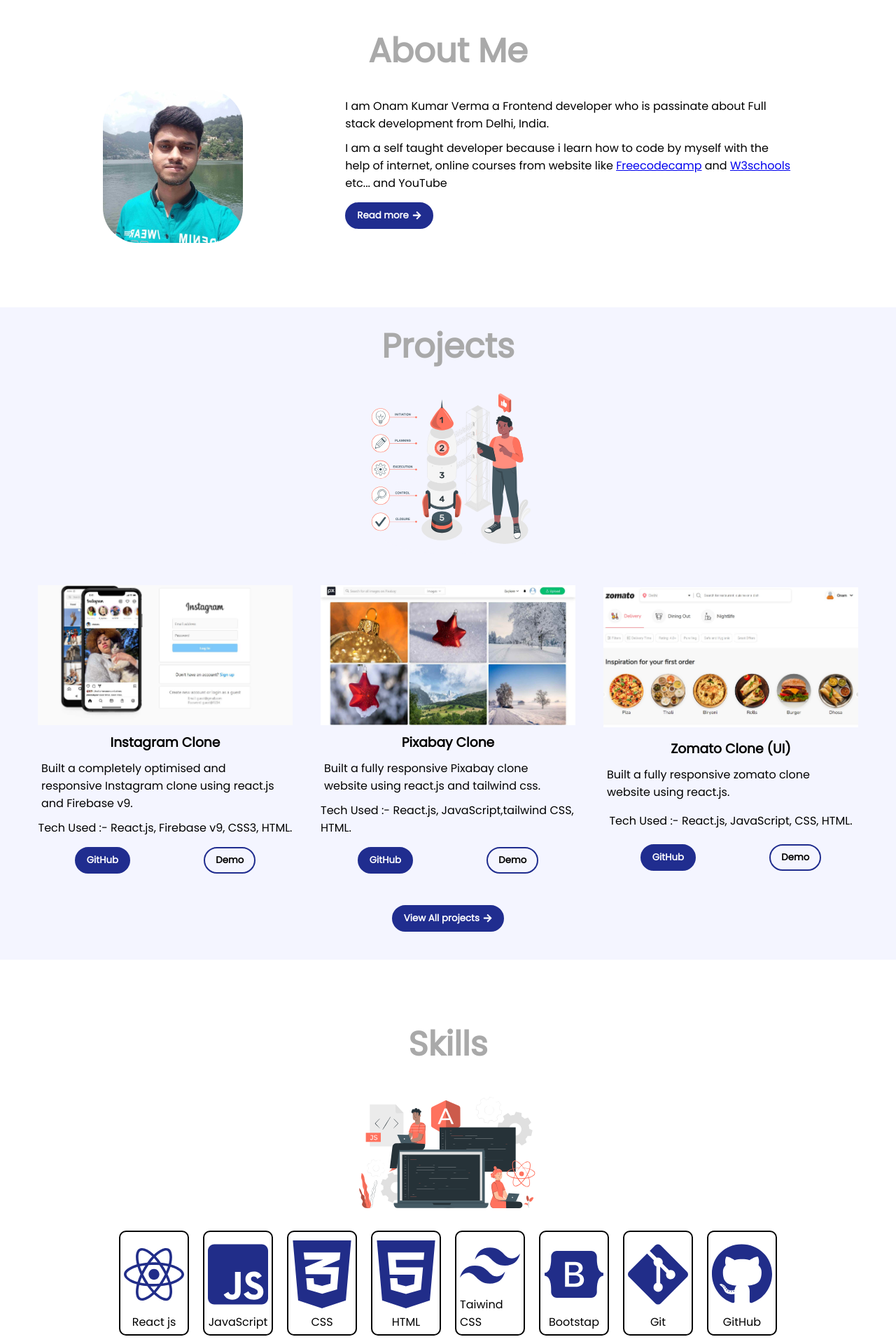
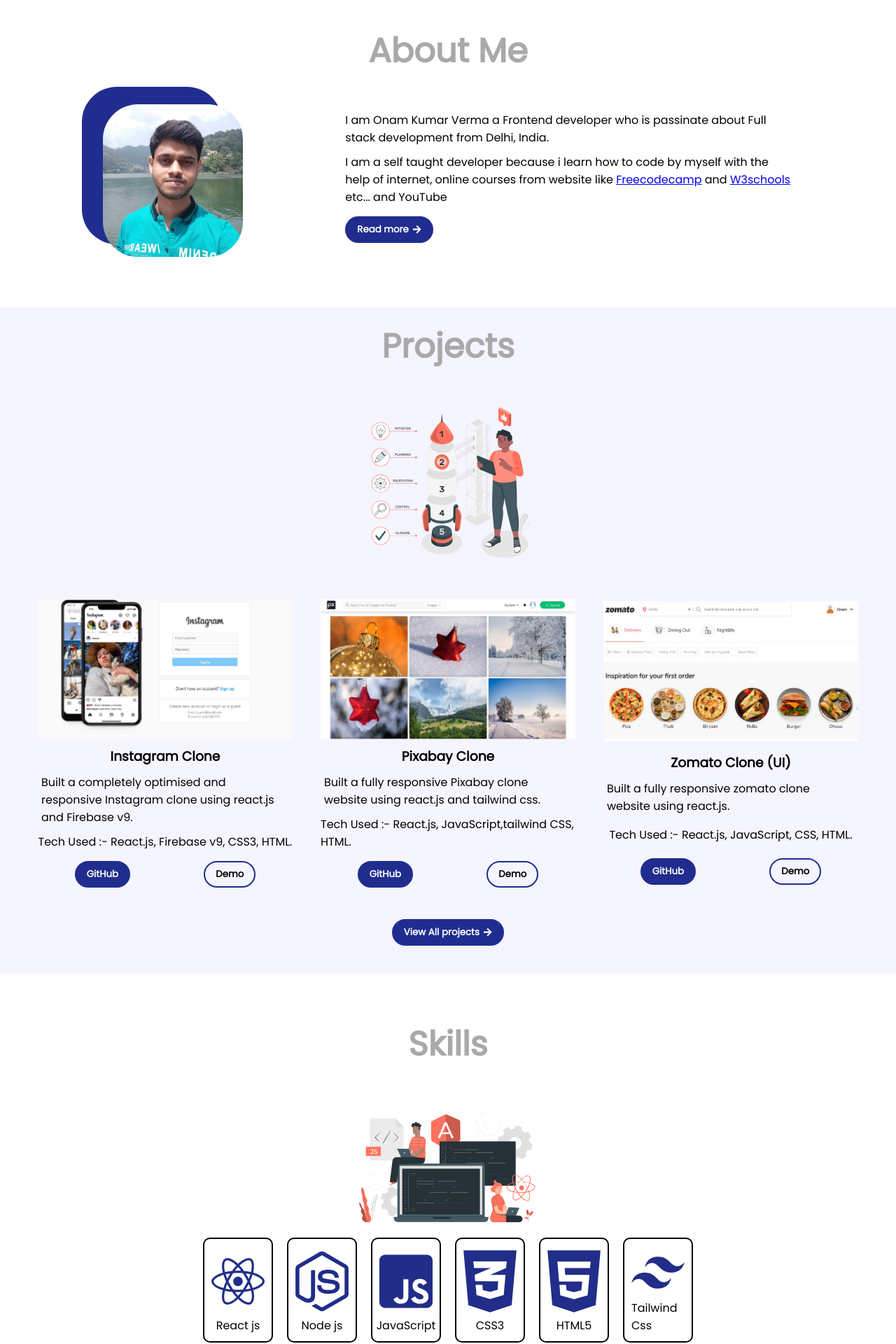
Before and after one commit to onamkrverma/Portfolio, a React (Create React App) app: page / in a window 1280 px wide. Shown: the part 520-2440 px from the top of the page at 70% size. Built offline with nearby package versions, Linux system fonts and the light colour scheme.

Commit message:
added new skills icon and inhance some ui/ux

```diff
--- a/public/index.html
+++ b/public/index.html
@@ -19,7 +19,7 @@
   <meta name="viewport" content="width=device-width, initial-scale=1" />
 
   <meta name="description"
-    content="Hi,everyone i am Onam kumar verma and Welcome to my Portfolio where i have listed all details about me and my skills set along with my work samples" />
+    content="Hi,everyone i am Onam kumar verma and Welcome to my Portfolio where i have listed all details about myself and my skills set along with my work samples" />
   <meta name="author" content="Onamkrverma">
   <meta name="keywords"
     content="Onam kumar verma, Onam,Portfolio, Onamkrverma, onam Portfolio, web developer Portfolio">
--- a/src/App.css
+++ b/src/App.css
@@ -28,6 +28,7 @@
   font-size: 3rem;
   margin-bottom: 20px;
   font-weight: 600;
+  padding-bottom: 20px;
 }
 
 
@@ -36,7 +37,7 @@
 }
 
 .bottom-margin{
-  margin-bottom: 85px;
+  margin-bottom: 65px;
 }
 .read-more-wrapper{
   margin-top: 15px;
--- a/src/components/about/About.js
+++ b/src/components/about/About.js
@@ -9,12 +9,12 @@
 
 
   return (
-    <div>
-      <div className="aboutMe bottom-margin" >
+      <div className={`aboutMe ${home ? 'bottom-margin': ''} `} >
         <div className="heading">About Me</div>
         <div className="content">
-          <div className="profileImg-wrapper" style={{width:home?"200px":'', borderRadius:home?'50px':''}}>
+          <div className="profileImg-wrapper" style={{width:home?"200px":''}}>
             <img className='profile-image' src={profileImg} alt="img" loading='lazy' />
+            <div className="profile-image-sadow-box"></div>
           </div>
           <div className="innerContent">
             <h3 className={`${home ? 'hide-content' : ''}`} >Hello! Everyone <span className="wavingHand">👋🏻</span></h3>
@@ -67,7 +67,6 @@
         </div>
       </div>
 
-    </div>
   )
 }
 
--- a/src/components/about/about.css
+++ b/src/components/about/about.css
@@ -16,9 +16,22 @@
 }
 
 .profileImg-wrapper  {
-  border-radius: 20px;
+  border-radius: 50px;
   width: 250px;
   height: fit-content;
+  position: relative;
+}
+
+.profileImg-wrapper::after{
+  content: '';
+  position: absolute;
+  bottom: 25px;
+  left: -30px;
+  z-index: -3;
+  width: 100%;
+  background: var(--primary-text);
+  height: 100%;
+  border-radius: inherit;
 }
 
 .profile-image{
--- a/src/components/home/Home.js
+++ b/src/components/home/Home.js
@@ -20,7 +20,7 @@
 
   return (
     <div className='home-container'>
-      <div className="introBox bottom-margin">
+      <div className="introBox ">
         <div className="intro">
           <h1>Hi! everyone <span className="wavingHand">👋🏻</span></h1>
           <p>Myself <strong>Onam Kumar Verma</strong> a Frontend developer and I love to convert ideas into beautiful things through programming</p>
--- a/src/components/projects/Projects.js
+++ b/src/components/projects/Projects.js
@@ -17,7 +17,7 @@
 
   return (
     <>
-      <div className="projectContainer bottom-margin" >
+      <div className={`projectContainer ${home ? 'bottom-margin':''}`} >
         <div className="heading-vector-wrapper">
           <div className="heading">Projects</div>
           <div className="projectVectorImg">
--- a/src/components/projects/projects.css
+++ b/src/components/projects/projects.css
@@ -47,14 +47,14 @@
   color: black;
   padding: 10px;
   border-radius: 15px;
-
-
-
+  transition: all 0.5s ease-in-out;
+  cursor: pointer;
 }
 
 .projectInner:hover {
   background: var(--secondary-bg);
   box-shadow: var(--card-shadow);
+  scale: 1.05;
 }
 
 .projectInner img {
--- a/src/components/resume/Resume.js
+++ b/src/components/resume/Resume.js
@@ -3,7 +3,7 @@
 const Resume = () => {
 	return (
 		<div className='pdfView'>
-			<iframe src="https://drive.google.com/file/d/1ICc6AVbFup6I7fRz2V2ZzWqLQ-Fe9hQP/preview" title='resume' width="100%" height="800" allow="autoplay"></iframe>
+			<iframe src="https://drive.google.com/file/d/1ESdydyqnh-1iFDqM_illYvqpz-HqDJHg/preview" title='resume' width="100%" height="800" allow="autoplay"></iframe>
 		</div>
 
 	)
--- a/src/components/skills/Skills.js
+++ b/src/components/skills/Skills.js
@@ -2,16 +2,71 @@
 import './skills.css'
 import skillsVector from './assets/javaScript frameworks-pana.svg'
 import { Link } from 'react-router-dom'
-import { FaReact, FaJsSquare, FaCss3Alt, FaHtml5, FaBootstrap, FaGitAlt, FaGithub,FaArrowRight } from 'react-icons/fa'
-import { SiTailwindcss, SiVisualstudiocode } from 'react-icons/si'
+import { FaReact, FaJsSquare, FaCss3Alt, FaHtml5, FaBootstrap, FaGitAlt, FaGithub, FaArrowRight, FaNodeJs } from 'react-icons/fa'
+import { SiFirebase, SiTailwindcss, SiVisualstudiocode } from 'react-icons/si'
+
+const Skills = ({ home }) => {
+
+
+  const skillsObj = [
+    {
+      id: '1',
+      title: 'React js',
+      vectorIcon: <FaReact style={{ height: '100%', width: '100%' }} />
+    },
+    {
+      id: '2',
+      title: 'Node js',
+      vectorIcon: <FaNodeJs style={{ height: '100%', width: '100%' }} />
+    },
+    {
+      id: '3',
+      title: 'JavaScript',
+      vectorIcon: <FaJsSquare style={{ height: '100%', width: '100%' }} />
+    },
+    {
+      id: '4',
+      title: 'CSS3',
+      vectorIcon: <FaCss3Alt style={{ height: '100%', width: '100%' }} />
+    },
+    {
+      id: '5',
+      title: 'HTML5',
+      vectorIcon: <FaHtml5 style={{ height: '100%', width: '100%' }} />
+    },
+    {
+      id: '6',
+      title: 'Tailwind Css',
+      vectorIcon: <SiTailwindcss style={{ height: '100%', width: '100%' }} />
+    },
+    {
+      id: '7',
+      title: 'Bootstrap',
+      vectorIcon: <FaBootstrap style={{ height: '100%', width: '100%' }} />
+    },
+    {
+      id: '8',
+      title: 'Git',
+      vectorIcon: <FaGitAlt style={{ height: '100%', width: '100%' }} />
+    },
+    {
+      id: '9',
+      title: 'GitHub',
+      vectorIcon: <FaGithub style={{ height: '100%', width: '100%' }} />
+    },
+    {
+      id: '10',
+      title: 'Firebase',
+      vectorIcon: <SiFirebase style={{ height: '100%', width: '100%' }} />
+    },
+  ]
 
 
 
 
-const Skills = ({ home }) => {
   return (
     <>
-      <div className="container bottom-margin" id="my">
+      <div className={`container bottom-margin`} id="my">
         <div className="heading-vector-wrapper">
           <div className="heading">Skills</div>
           <div className={`skillsVector `}>
@@ -19,40 +74,21 @@
           </div>
         </div>
         <div className="skills">
-          <div className="skillsInneer">
-            <div className="icons reactIcon">
-              <FaReact style={{ height: '100%', width: '100%' }} />
-              <p>React js</p>
+          <div className="skillsInneer" >
+            {home ? skillsObj.slice(0,6).map((skill) =>
+              <div className="icons skill-icon-title-wrapper" key={skill.id}>
+                {skill.vectorIcon}
+                <p>{skill.title}</p>
+              </div>
+            )
+            :
+            skillsObj.map((skill) =>
+            <div className="icons skill-icon-title-wrapper" key={skill.id}>
+              {skill.vectorIcon}
+              <p>{skill.title}</p>
             </div>
-            <div className="icons javascriptIon">
-              <FaJsSquare style={{ height: '100%', width: '100%' }} />
-              <p>JavaScript</p>
-            </div>
-            <div className="icons cssIon">
-              <FaCss3Alt style={{ height: '100%', width: '100%' }} />
-              <p>CSS</p>
-            </div>
-            <div className="icons htmlIon">
-              <FaHtml5 style={{ height: '100%', width: '100%' }} />
-              <p>HTML</p>
-            </div>
-
-            <div className="icons taiwindIcon">
-              <SiTailwindcss style={{ height: '100%', width: '100%' }} />
-              <p>Taiwind CSS</p>
-            </div>
-            <div className="icons bootstapIon">
-              <FaBootstrap style={{ height: '100%', width: '100%' }} />
-              <p>Bootstap</p>
-            </div>
-            <div className="icons gitIcon">
-              <FaGitAlt style={{ height: '100%', width: '100%' }} />
-              <p>Git</p>
-            </div>
-            <div className="icons githubIcon">
-              <FaGithub style={{ height: '100%', width: '100%' }} />
-              <p>GitHub</p>
-            </div>
+            )
+          }
           </div>
           <div className={`read-more-wrapper ${!home ? 'hide-content' : ''}`} >
             <Link to='/skills'>
@@ -69,7 +105,7 @@
           <div className="toolsIcons">
             <div className="icons">
               <SiVisualstudiocode style={{ height: '100%', width: '100%' }} />
-              <p>Vs code</p>
+              <p>Vs Code</p>
             </div>
           </div>
 
--- a/src/components/skills/skills.css
+++ b/src/components/skills/skills.css
@@ -14,6 +14,7 @@
     align-items: center;
     flex-wrap: wrap;
     flex-direction: column;
+    margin-bottom: 20px;
 }
 
 
@@ -23,7 +24,8 @@
     align-items: center;
     justify-content: center;
     flex-wrap: wrap;
-    /* width: 70%; */
+    width: 70%;
+    gap: 20px;
 }
 
 .icons {
@@ -32,13 +34,21 @@
     justify-content: center;
     flex-direction: column;
     border: 2px solid black;
-    padding: 5px;
-    margin: 10px;
+    padding: 10px;
+    /* margin: 10px; */
     border-radius: 10px;
     width: 100px;
     height: 150px;
     color: #212d89;
+    cursor: pointer;
+    transition: all 0.5s ease-in-out;
 }
+
+.icons:hover{
+    transform: scale(1.1);
+}
+
+
 .icons p{
     color: black;
 }
```
Also changed, not shown: src/data/projectData.js (+6 -6 lines), 1 other file (tests, documents, lock files or other folders).
